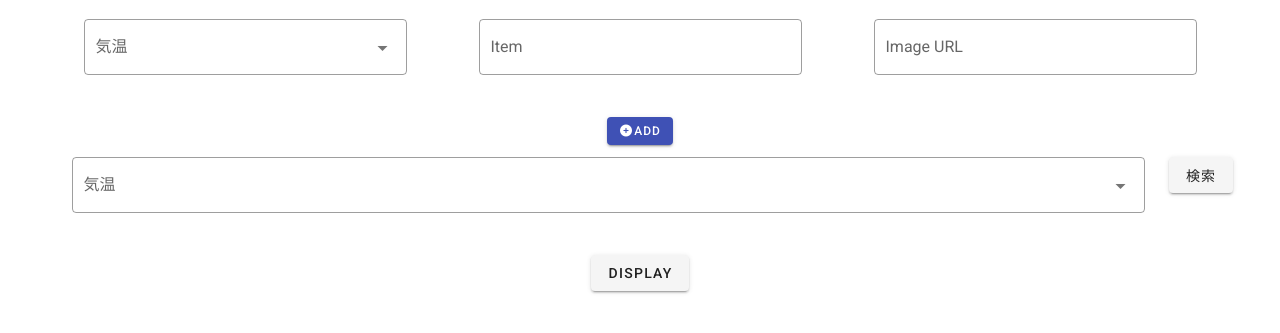
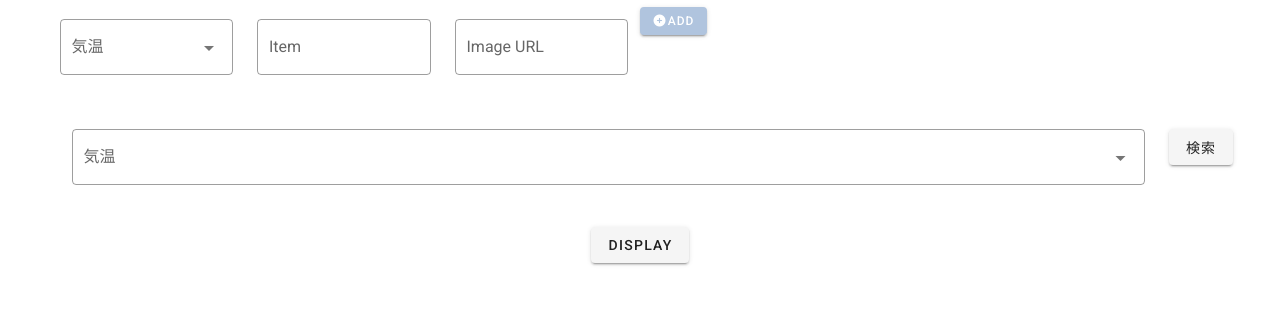
Before and after one commit to wakana01/20240814, a plain HTML site: page index.html in a window 1280 px wide. Shown: the part 79-412 px from the top of the page. Drawn offline with nearby package versions, Linux system fonts and the light colour scheme.

Commit message:
資源のデプロイ

```diff
--- a/index.html
+++ b/index.html
@@ -20,7 +20,7 @@
     }
 
     .v-btn:hover {
-        background-color: #a2b6cc;
+        background-color: #778899;
     }
 </style>
 </head>
@@ -34,35 +34,33 @@
                            justify="center">
                         Climate Closet
                     </v-row>
-                    <v-row class="mb-3 mt-3"
-                           align="center"
-                           justify="center">
-                        <v-col cols="4">
-                            <v-select class="ml-6 mr-6"
-                                      v-model="Temperature"
+                    <v-row class="mb-3 mt-3 right-align">
+                        <v-col cols="2" class="input-field">
+                            <v-select v-model="Temperature"
                                       :items="['寒い','快適','暑い']"
                                       label="気温"
                                       placeholder="Select 気温..."
                                       outlined>
+                            </v-select>
                         </v-col>
-                        <v-col cols="4">
-                            <v-text-field class="ml-6 mr-6"
-                                          v-model:value="Item"
+                        <v-col cols="2" class="input-field">
+                            <v-text-field v-model:value="Item"
                                           label="Item"
                                           placeholder="Enter Item..."
                                           outlined>
+                            </v-text-field>
                         </v-col>
-                        <v-col cols="4">
-                            <v-text-field class="ml-6 mr-6"
-                                          v-model:value="Imageurl"
+                        <v-col cols="2" class="input-field">
+                            <v-text-field v-model:value="Imageurl"
                                           label="Image URL"
                                           placeholder="Enter Image URL..."
                                           outlined>
+                            </v-text-field>
                         </v-col>
                         <v-btn v-on:click="addData"
                                dark
                                small
-                               color="indigo">
+                               color=#b0c4de>
                             <i class="fas fa-plus-circle"></i>Add
                         </v-btn>
                     </v-row>
```
